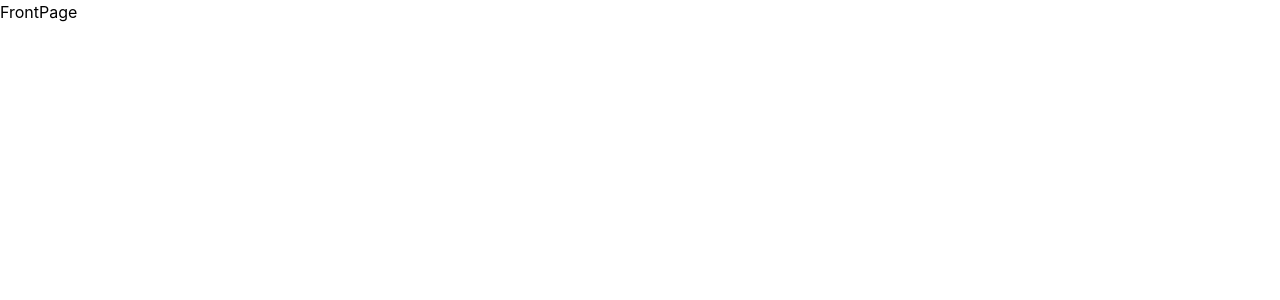
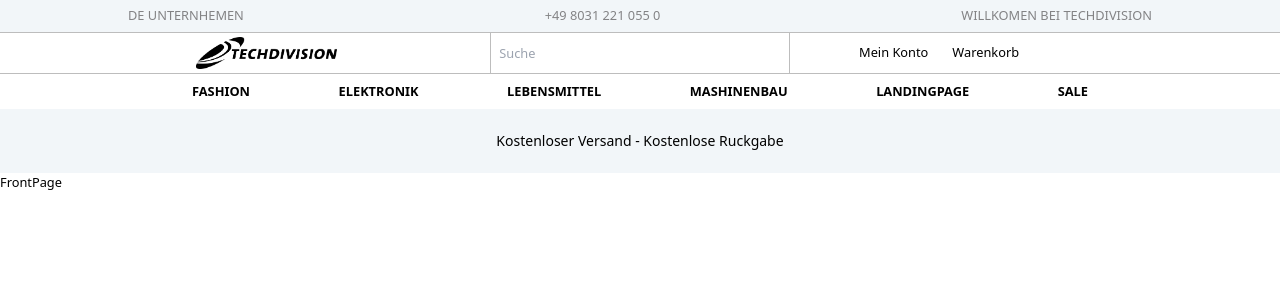
Before and after one commit to Daniel-Shliakhetko/techdivision-store, a React (Create React App) app in the folder client/: page / in a window 1280 px wide. Shown: the top 300 px of the page. Built offline with nearby package versions, Linux system fonts and the light colour scheme.

Commit message:
Created Header and Footer files, created almost done adaptive Header without icons and toggler

```diff
--- a/client/src/App.js
+++ b/client/src/App.js
@@ -1,9 +1,15 @@
+import { Footer } from "./Footer";
+import { Header } from "./Header";
 import { Router } from "./Router";
 
 function App() {
   return (
-    <div className="App">
-      <Router />
+    <div className="container flex flex-col">
+      <Header />
+      <main className="content">
+        <Router />
+      </main>
+      <Footer/>
     </div>
   );
 }
--- /dev/null
+++ b/client/src/Footer.js
@@ -0,0 +1,9 @@
+import React from "react";
+
+export const Footer = (props) => {
+    return(
+        <div className="footer w-full h-20 bg-gray-100">
+
+        </div>
+    )
+};
--- /dev/null
+++ b/client/src/Header.js
@@ -0,0 +1,144 @@
+import React from "react";
+import logo from "./images/techdivision-logo.png";
+import { Link, useNavigate } from "react-router-dom";
+import { IconLabel } from "./components/IconLabel";
+
+const mainPath = "";
+const userId = 5483920358952;
+
+const header = {
+  language: "de",
+  info: {
+    company: "unternhemen",
+    phone: "+49 8031 221 055 0",
+    welcome: "Willkomen bei Techdivision",
+  },
+  navigation: {
+    search: "Suche",
+    shoppingCart: "Warenkorb",
+    account: "Mein Konto",
+    items: [
+      { name: "fashion", slug: "/" },
+      { name: "elektronik", slug: "/" },
+      { name: "lebensmittel", slug: "/" },
+      { name: "mashinenbau", slug: "/" },
+      { name: "landingpage", slug: "/" },
+      { name: "sale", slug: "/", color: "red-800" },
+    ],
+  },
+  title: "Kostenloser Versand - Kostenlose Ruckgabe",
+};
+
+export const Header = (props) => {
+  return (
+    <div className="header w-full bg-grey-100">
+      <HeaderInfo language={header.language} info={header.info} />
+      <nav className="w-full">
+        <NavigationFunctions navigation={header.navigation} />
+        <NavigationMenu navItems={header.navigation.items} />
+      </nav>
+      <HeaderTitle title={header.title} />
+    </div>
+  );
+};
+
+const HeaderInfo = (props) => {
+  const { language, info } = props;
+  return (
+    (info && language) && (
+      <div className="hidden md:flex w-full h-8 px-2 md:px-16 lg:px-32 bg-grey-100 uppercase justify-between items-center text-grey-400">
+        <IconLabel>{language} {info.company}</IconLabel>
+        <IconLabel>{info.phone}</IconLabel>
+        <span>{info.welcome}</span>
+      </div>
+    )
+  );
+};
+
+const NavigationFunctions = (props) => {
+  const navigate = useNavigate();
+  return (
+    props.navigation && (
+      <div className="w-full px-2 md:px-[7.5%] lg:px-[15%] bg-grey-0 border-y border-grey-300 divide-grey-300 flex flex-col md:flex-row divide-y md:divide-y-0 md:divide-x">
+        <NavigationFunctionWrapper>
+            <div className="w-full h-full flex md:block justify-center">
+          <img className="max-h-full p-1" src={logo} alt="Website Logo" />
+          </div>
+        </NavigationFunctionWrapper>
+        <NavigationFunctionWrapper>
+          <form className="w-full h-full relative">
+            <input
+              className="pl-2 w-full h-full"
+              type="search"
+              placeholder={props.navigation.search}
+            />
+            <input
+              className="absolute right-0 top-[50%] -translate-y-1/2"
+              type="submit"
+              value=""
+            />
+          </form>
+        </NavigationFunctionWrapper>
+        <NavigationFunctionWrapper>
+          <div className="w-full h-full flex justify-center space-x-6">
+            <button
+              onClick={() => {
+                navigate(`${mainPath}/users/${userId}`);
+              }}
+            >
+              <IconLabel>{props.navigation.account}</IconLabel>
+            </button>
+            <button
+              onClick={() => {
+                navigate(`${mainPath}/users/${userId}/cart`);
+              }}
+            >
+              <IconLabel>{props.navigation.shoppingCart}</IconLabel>
+            </button>
+          </div>
+        </NavigationFunctionWrapper>
+      </div>
+    )
+  );
+};
+const NavigationFunctionWrapper = ({ children }) => {
+  return children && <div className="w-full h-10">{children}</div>;
+};
+
+const NavigationMenu = (props) => {
+  return (
+    props.navItems && (
+      <div className="w-full min-h-fit py-2 px-2 md:px-[7.5%] lg:px-[15%] bg-grey-0">
+        <ul className="flex justify-between flex-col md:flex-row">
+          {props.navItems.map((navItem, i) => (
+            <NavItem key={i} navItem={navItem} />
+          ))}
+        </ul>
+      </div>
+    )
+  );
+};
+
+const HeaderTitle = (props) => {
+  return (
+    props.title && (
+      <div className="w-full h-16 px-2 md:px-16 lg:px-32 bg-grey-100 flex justify-center items-center">
+        <h1 className="text-sm text-grey-black">{header.title}</h1>
+      </div>
+    )
+  );
+};
+
+const NavItem = (props) => {
+  const { navItem } = props;
+  const { slug, name } = navItem;
+  const color = navItem.color ? "text-" + navItem.color : "";
+  const className = "uppercase font-black " + color;
+  return (
+    <li>
+      <Link className={className} to={mainPath + slug}>
+        {name}
+      </Link>
+    </li>
+  );
+};
--- /dev/null
+++ b/client/src/components/IconLabel.js
@@ -0,0 +1,5 @@
+import React from "react";
+
+export const IconLabel = (props) => {
+  return <span>{props.children}</span>;
+};
--- a/client/src/index.scss
+++ b/client/src/index.scss
@@ -4,14 +4,28 @@
 
 body {
   margin: 0;
-  font-family: -apple-system, BlinkMacSystemFont, 'Segoe UI', 'Roboto', 'Oxygen',
-    'Ubuntu', 'Cantarell', 'Fira Sans', 'Droid Sans', 'Helvetica Neue',
-    sans-serif;
-  -webkit-font-smoothing: antialiased;
-  -moz-osx-font-smoothing: grayscale;
+  font-size:0.8em;
+  background-color: #dcdddf;
 }
 
-code {
-  font-family: source-code-pro, Menlo, Monaco, Consolas, 'Courier New',
-    monospace;
+#root {
+  width: 100%;
+  height: 100%;
 }
+
+.container {
+  height: 100%;
+  min-height: 100vh;
+  width: 100vw;
+  max-width: 1440px;
+  margin: 0 auto;
+  background-color: #fff;
+}
+
+.footer {
+  margin-top: auto;
+}
+
+@layer base {
+  .text-black {}
+}
--- a/client/src/pages/FrontPage.js
+++ b/client/src/pages/FrontPage.js
@@ -3,7 +3,7 @@ import React from "react";
 export const FrontPage = (props) => {
   return (
     <>
-      <h1 className="">FrontPage</h1>
+      <h1 className="text-black">FrontPage</h1>
     </>
   );
 };
--- a/client/tailwind.config.js
+++ b/client/tailwind.config.js
@@ -4,7 +4,17 @@ module.exports = {
     "./src/**/*.{js,jsx,ts,tsx}",
   ],
   theme: {
-    extend: {},
+    extend: {
+      colors:{
+        grey:{
+          0:"#ffffff",
+          100:"#f2f6f9",
+          200:"#f7f7f7",
+          300:"#bdbdbd",
+          400:"#838385",
+        }
+      }
+    },
   },
   plugins: [],
 }
```
Also changed, not shown: client/src/images/techdivision-logo.png (added).
